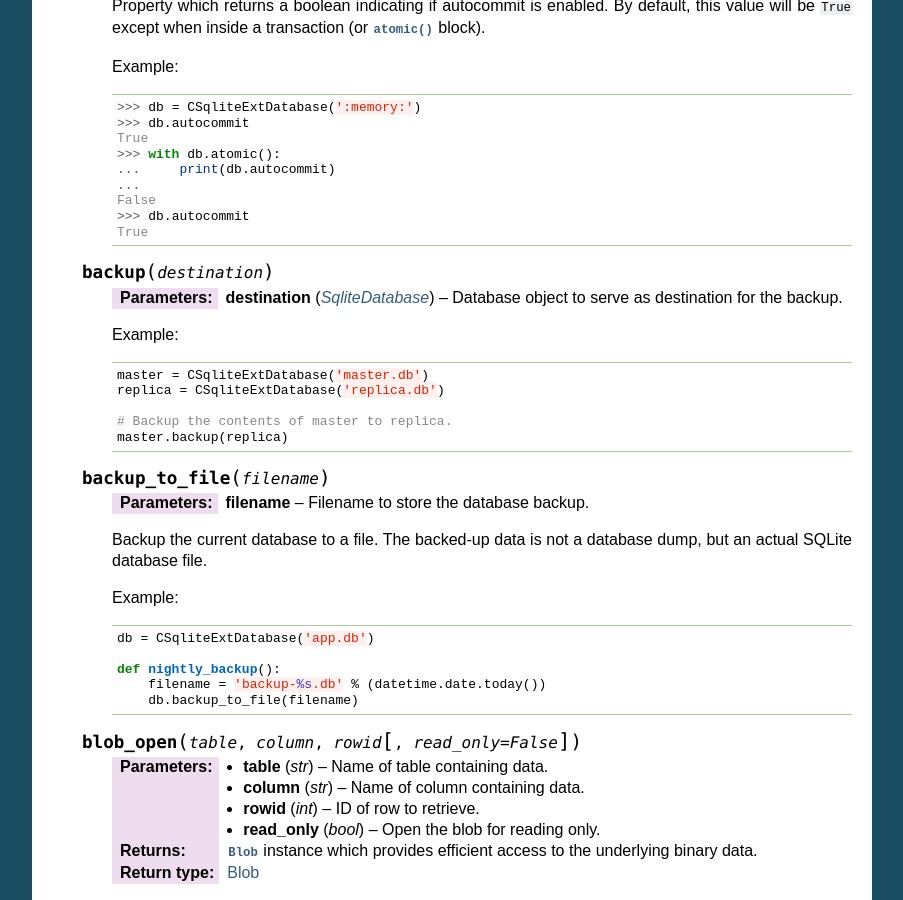
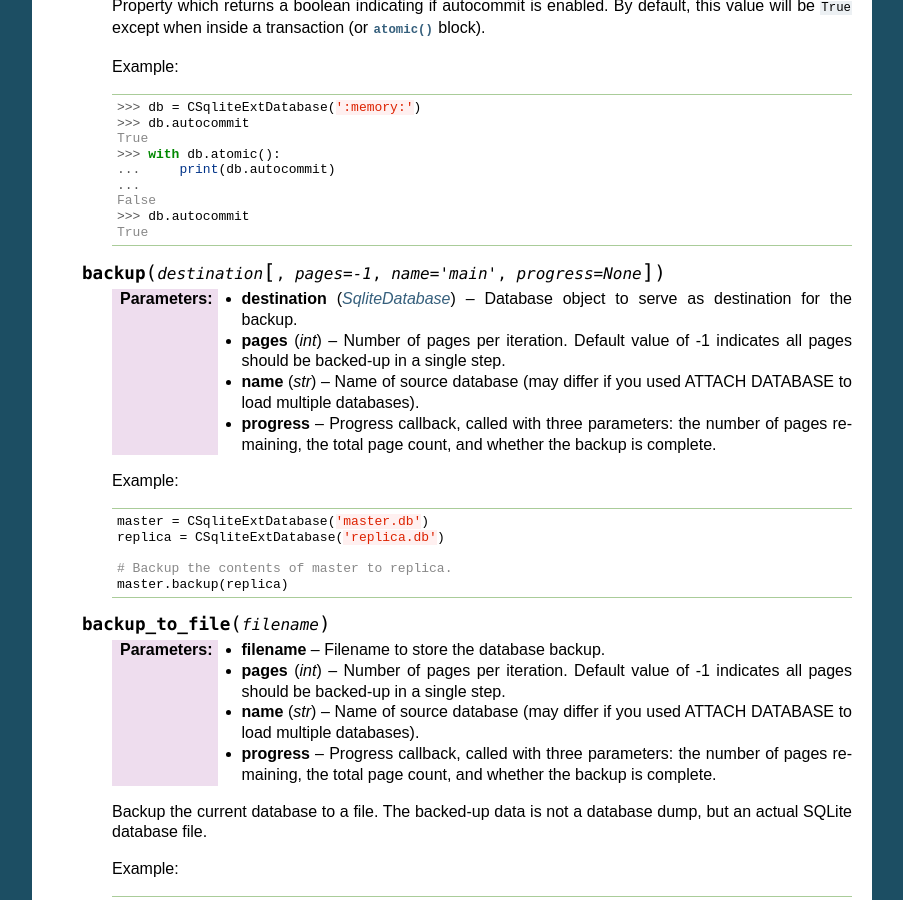
Before and after one commit to coleifer/peewee, a Sphinx documentation site: the page built from docs/peewee/sqlite_ext.rst, in a window 1280 px wide and 900 px high, scrolled down 2196 px. Shown: the whole window, without its empty margins (198-1101 px from the left). Built offline with Sphinx 7.4.7, drawn with Linux system fonts in a browser that asks for light colours; pages that are not in the unit, such as notebooks, are missing from menus.

Commit message:
Docs for enhancements to backup API.

```diff
--- a/docs/peewee/sqlite_ext.rst
+++ b/docs/peewee/sqlite_ext.rst
@@ -146,10 +146,17 @@ APIs
             >>> db.autocommit
             True
 
-    .. py:method:: backup(destination)
+    .. py:method:: backup(destination[, pages=-1, name='main', progress=None])
 
         :param SqliteDatabase destination: Database object to serve as
             destination for the backup.
+        :param int pages: Number of pages per iteration. Default value of -1
+            indicates all pages should be backed-up in a single step.
+        :param str name: Name of source database (may differ if you used ATTACH
+            DATABASE to load multiple databases).
+        :param progress: Progress callback, called with three parameters: the
+            number of pages remaining, the total page count, and whether the
+            backup is complete.
 
         Example:
 
@@ -164,6 +171,13 @@ APIs
     .. py:method:: backup_to_file(filename)
 
         :param filename: Filename to store the database backup.
+        :param int pages: Number of pages per iteration. Default value of -1
+            indicates all pages should be backed-up in a single step.
+        :param str name: Name of source database (may differ if you used ATTACH
+            DATABASE to load multiple databases).
+        :param progress: Progress callback, called with three parameters: the
+            number of pages remaining, the total page count, and whether the
+            backup is complete.
 
         Backup the current database to a file. The backed-up data is not a
         database dump, but an actual SQLite database file.
```
Also changed, not shown: 1 other file.
